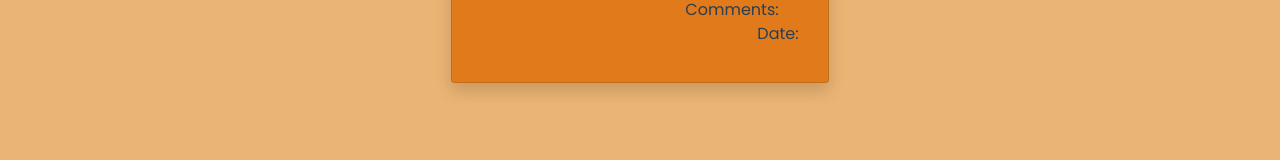
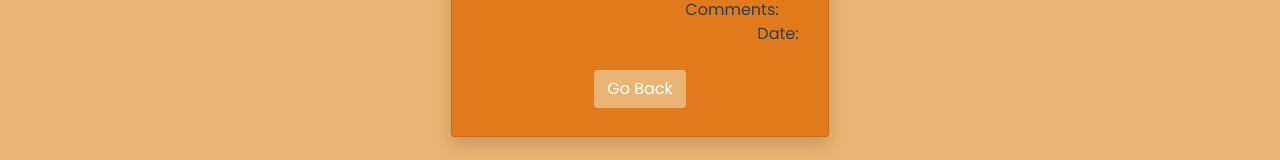
Before and after one commit to amrhefny87/DoggyFriendly, a Vue app: page /show/1 in a window 1280 px wide. Shown: the part 238-398 px from the top of the page. Built offline with nearby package versions, Linux system fonts and the light colour scheme.

Commit message:
button go back

```diff
--- /dev/null
+++ b/src/components/ButtonGoBack.vue
@@ -0,0 +1,29 @@
+<template>
+  <button
+    class="btn text-white m-2 rounded-top rounded-bottom"
+    id="buttonGoBack"
+    @click="goBack()"
+  >
+    Go Back
+  </button>
+</template>
+
+<script>
+export default {
+  name: "ButtonGoBack",
+  methods: {
+    goBack() {
+      window.history.back();
+    },
+  },
+};
+</script>
+
+<style>
+#buttonGoBack {
+  background: #eab474;
+}
+#buttonGoBack:hover {
+  background: #a15106;
+}
+</style>
--- a/src/views/FormDogs.vue
+++ b/src/views/FormDogs.vue
@@ -152,7 +152,7 @@ export default {
 }
 
 #buttonEdit {
-    background: #eab474;
+    background: #a08b71;
 }
 #buttonSubmit {
     background: #eab474;
--- a/src/views/Show.vue
+++ b/src/views/Show.vue
@@ -6,7 +6,7 @@
         class="overflow-hidden pr-2 pl-2 pb-1 pt-2  shadow "
         style="max-width: 540px; background: #e07a1b; margin-right: 30px; margin-left:30px; margin-top: 15px; margin-bottom: 10px;"
       >
-        <b-row no-gutters class="d-flex align-items-center">
+        <b-row no-gutters class="d-flex  align-items-center">
           <b-col md="6">
             <b-card-img
               :src="image"
@@ -21,20 +21,24 @@
               <b-card-text id="text">
                 Description: {{ description }}
               </b-card-text>
-             Comments: {{ comments }}
-              <b-card-text>
-               Date: {{ date }}
-              </b-card-text>
+              Comments: {{ comments }}
+              <b-card-text> Date: {{ date }} </b-card-text>
             </b-card-body>
+
           </b-col>
         </b-row>
+        <ButtonGoBack />
       </b-card>
+
     </div>
+
+
   </div>
 </template>
 <script>
 import Header from "../components/Header";
 import NewAd from "../components/NewAd";
+import ButtonGoBack from "../components/ButtonGoBack";
 
 export default {
   props: ["id", "title", "description", "comments", "image", "date"],
@@ -42,12 +46,14 @@ export default {
   components: {
     Header,
     NewAd,
+    ButtonGoBack
   },
+
 };
 </script>
 
 <style>
 #img {
-  width: 100px;
+  width: 150px;
 }
 </style>
```
